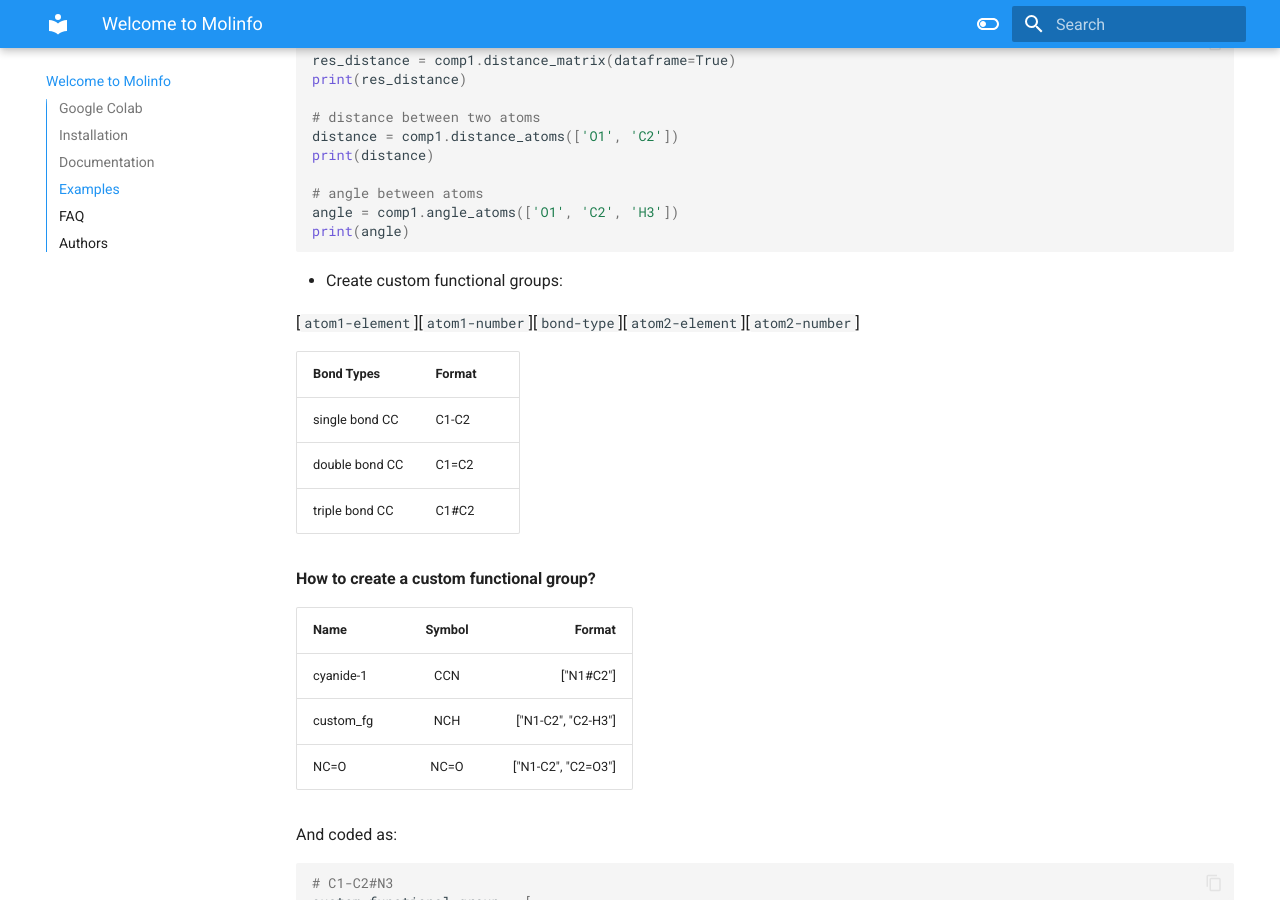
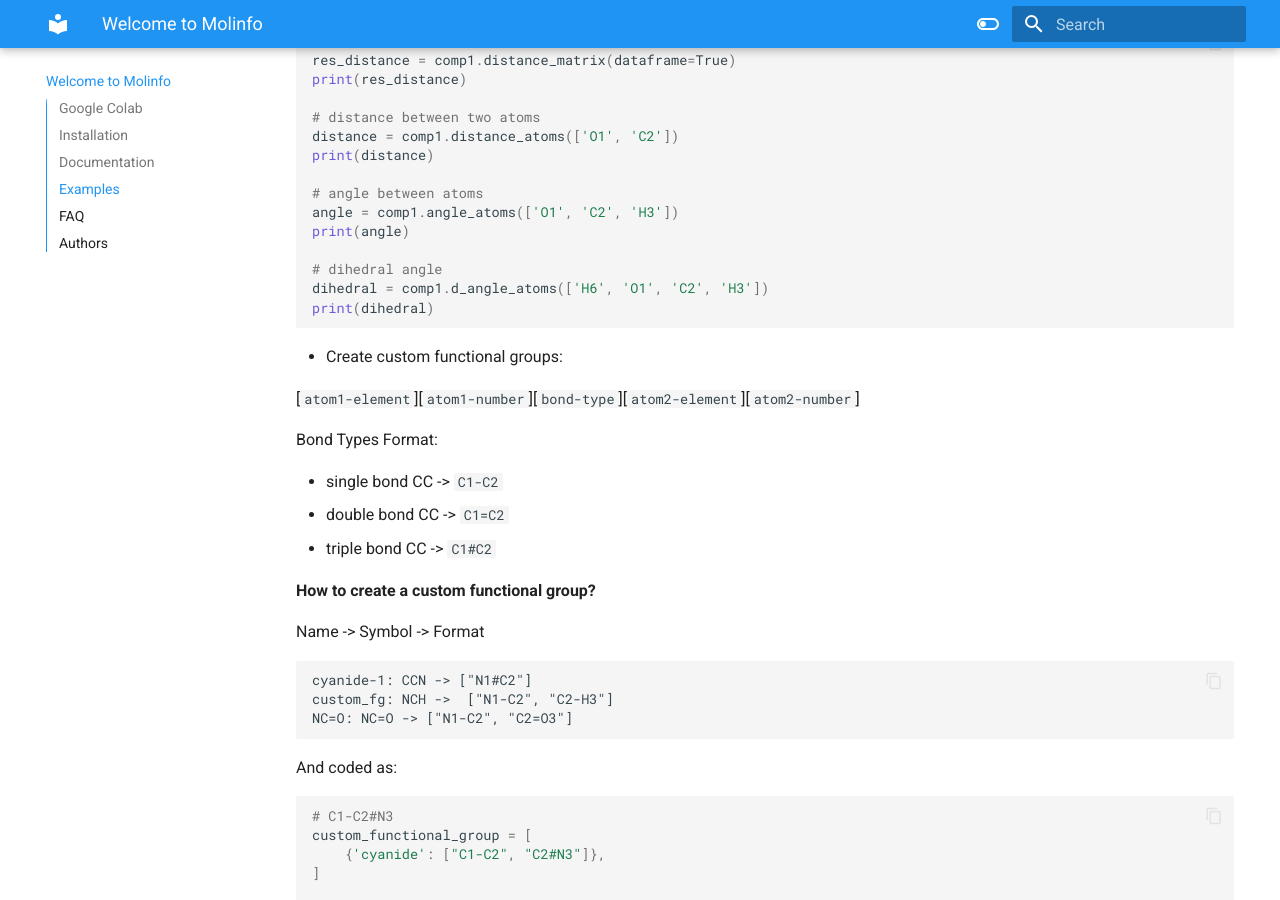
Before and after one commit to sinagilassi/PyMolinfo, an MkDocs documentation site: the page built from docs/index.md, in a window 1280 px wide and 900 px high, scrolled down 1793 px. Built offline with MkDocs 1.6.1 and Material for MkDocs 9.7.7, drawn with Linux system fonts in a browser that asks for light colours.

````diff
--- a/docs/index.md
+++ b/docs/index.md
@@ -85,25 +85,29 @@ print(distance)
 # angle between atoms
 angle = comp1.angle_atoms(['O1', 'C2', 'H3'])
 print(angle)
+
+# dihedral angle
+dihedral = comp1.d_angle_atoms(['H6', 'O1', 'C2', 'H3'])
+print(dihedral)
 ```
 
 * Create custom functional groups:
 
 [`atom1-element`][`atom1-number`][`bond-type`][`atom2-element`][`atom2-number`]
 
-|  Bond Types | Format  |
-|:----------|:----------|
-| single bond CC   | C1-C2   |
-| double bond CC   | C1=C2   |
-| triple bond CC   | C1#C2   |
+Bond Types Format:
+
+* single bond CC -> `C1-C2`
+* double bond CC -> `C1=C2`
+* triple bond CC -> `C1#C2`
 
 **How to create a custom functional group?**
 
-|  Name |  Symbol | Format |
-|:-----------|:------------:|-------------:|
-|  cyanide-1     |     CCN   | ["N1#C2"]      |
-| custom_fg      | NCH       | ["N1-C2", "C2-H3"]       |
-| NC=O | NC=O | ["N1-C2", "C2=O3"] |
+Name ->  Symbol -> Format
+
+    cyanide-1: CCN -> ["N1#C2"]
+    custom_fg: NCH ->  ["N1-C2", "C2-H3"]
+    NC=O: NC=O -> ["N1-C2", "C2=O3"]
 
 And coded as:
 
--- a/setup.py
+++ b/setup.py
@@ -8,7 +8,7 @@ with codecs.open(os.path.join(here, "README.md"), encoding="utf-8") as fh:
     long_description = "\n" + fh.read()
 
 APP_NAME = 'Molinfo'
-VERSION = '1.5.1'
+VERSION = '1.5.2'
 DESCRIPTION = 'Molinfo provides comprehensive molecular information and analysis.'
 LONG_DESCRIPTION = 'Molinfo is a Python package designed for advanced molecular analysis by converting molecular structures into graph representations'
 
````
Also changed, not shown: README.md (+4 -0 lines), 1 other file.
